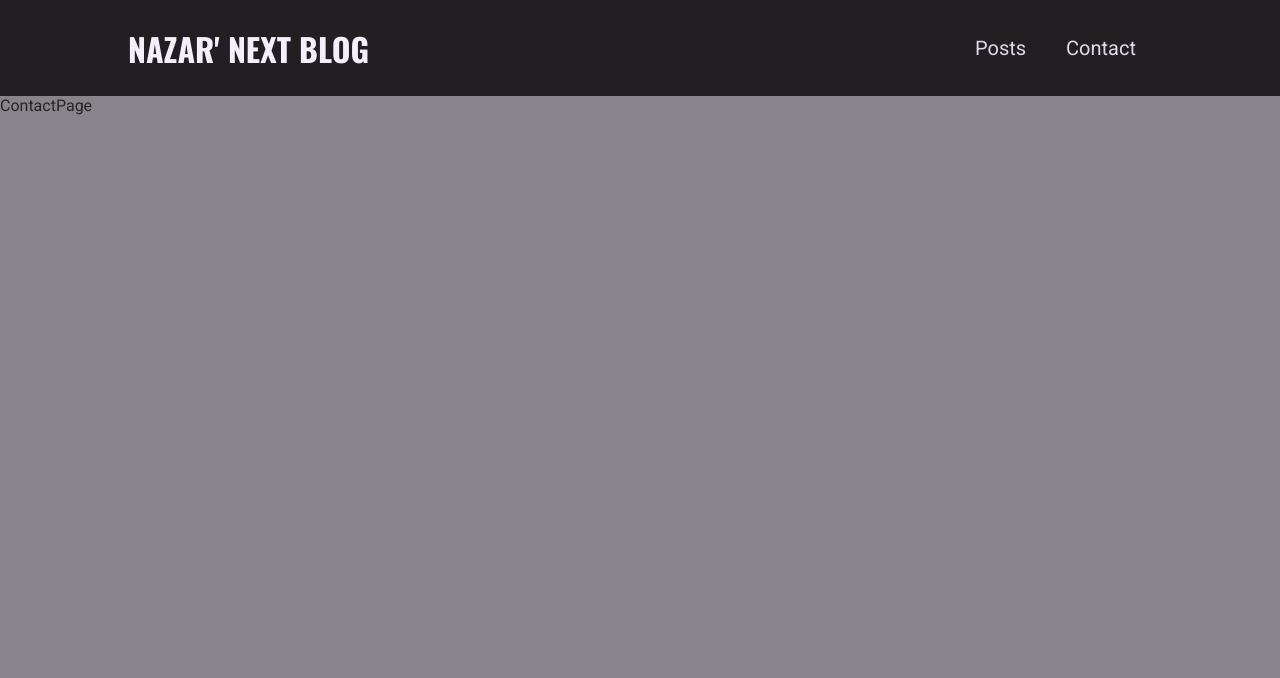
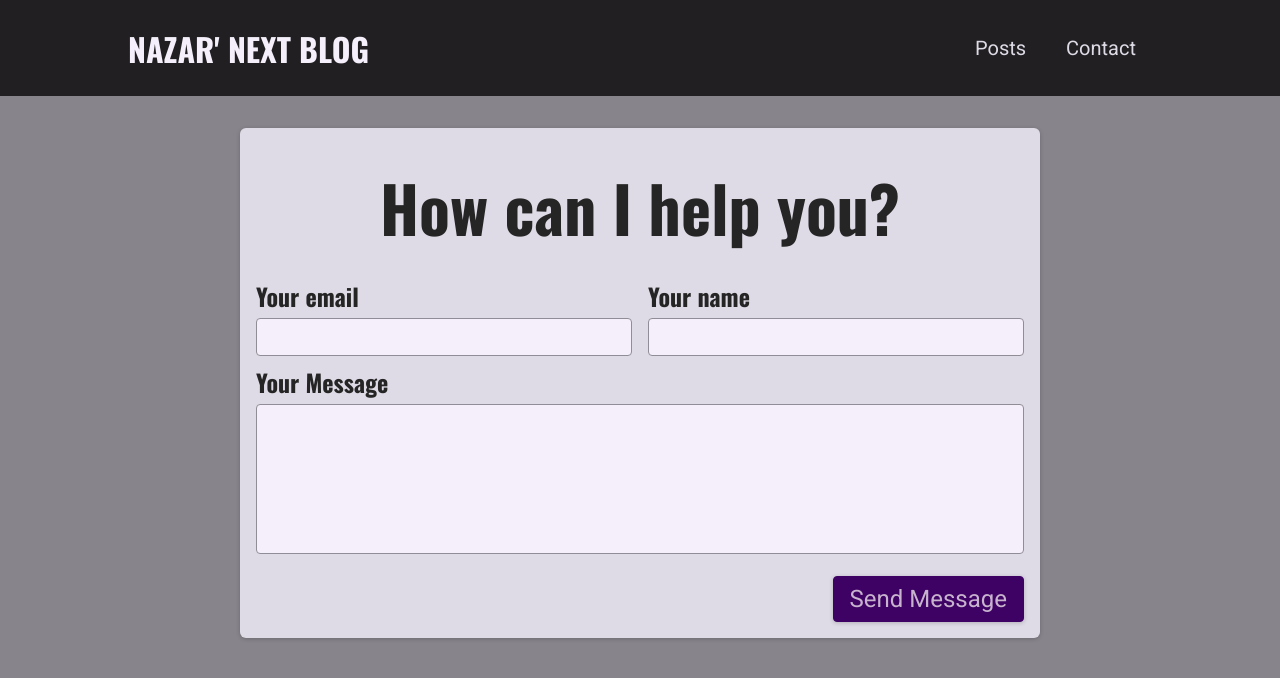
Before and after one commit to wolfter12/blog-with-nextjs, a Next.js app: page /contact in a window 1280 px wide. Shown: the top 678 px of the page. Built offline with nearby package versions, Linux system fonts and the light colour scheme.

Commit message:
add contact form

```diff
--- /dev/null
+++ b/components/contact/contact-form/contact-form.module.css
@@ -0,0 +1,73 @@
+.contact {
+  margin: var(--size-8) auto;
+  border-radius: 6px;
+  background-color: var(--color-grey-100);
+  width: 90%;
+  max-width: 50rem;
+  padding: var(--size-4);
+  box-shadow: 0 1px 4px rgba(0, 0, 0, 0.2);
+  font-size: var(--size-6);
+}
+
+.contact h1 {
+  font-size: var(--size-8);
+  margin: var(--size-4) 0;
+  text-align: left;
+}
+
+.form label {
+  display: block;
+  font-family: 'Oswald', sans-serif;
+  font-weight: bold;
+  margin: var(--size-2) 0 var(--size-1) 0;
+}
+
+.form input,
+.form textarea {
+  font: inherit;
+  padding: var(--size-1);
+  border-radius: 4px;
+  width: 100%;
+  border: 1px solid var(--color-grey-400);
+  background-color: var(--color-grey-50);
+  resize: none;
+}
+
+.controls {
+  display: flex;
+  column-gap: 1rem;
+  flex-wrap: wrap;
+}
+
+.control {
+  flex: 1;
+  min-width: 10rem;
+}
+
+.actions {
+  margin-top: var(--size-4);
+  text-align: right;
+}
+
+.form button {
+  font: inherit;
+  cursor: pointer;
+  background-color: var(--color-primary-700);
+  border: 1px solid var(--color-primary-700);
+  padding: var(--size-2) var(--size-4);
+  border-radius: 4px;
+  color: var(--color-primary-50);
+  box-shadow: 0 1px 4px rgba(0, 0, 0, 0.2);
+}
+
+.form button:hover {
+  background-color: var(--color-primary-500);
+  border-color: var(--color-primary-500);
+}
+
+@media (min-width: 768px) {
+  .contact h1 {
+    font-size: var(--size-16);
+    text-align: center;
+  }
+}
--- /dev/null
+++ b/components/contact/contact-form/index.jsx
@@ -0,0 +1,30 @@
+import classes from "./contact-form.module.css";
+
+function ContactForm() {
+  return (
+    <section className={classes.contact}>
+      <h1>How can I help you?</h1>
+      <form className={classes.form}>
+        <div className={classes.controls}>
+          <div className={classes.control}>
+            <label htmlFor="email">Your email</label>
+            <input type="email" name="email" id="email" required />
+          </div>
+          <div className={classes.control}>
+            <label htmlFor="name">Your name</label>
+            <input type="text" name="name" id="name" required />
+          </div>
+        </div>
+        <div className={classes.control}>
+          <label htmlFor="message">Your Message</label>
+          <textarea name="message" id="message" rows="5"></textarea>
+        </div>
+        <div className={classes.actions}>
+          <button>Send Message</button>
+        </div>
+      </form>
+    </section>
+  );
+}
+
+export default ContactForm;
--- a/pages/contact/index.jsx
+++ b/pages/contact/index.jsx
@@ -1,7 +1,9 @@
+import ContactForm from "../../components/contact/contact-form";
+
 function ContactPage() {
   return (
     <div>
-      ContactPage
+      <ContactForm />
     </div>
   );
 }
```
